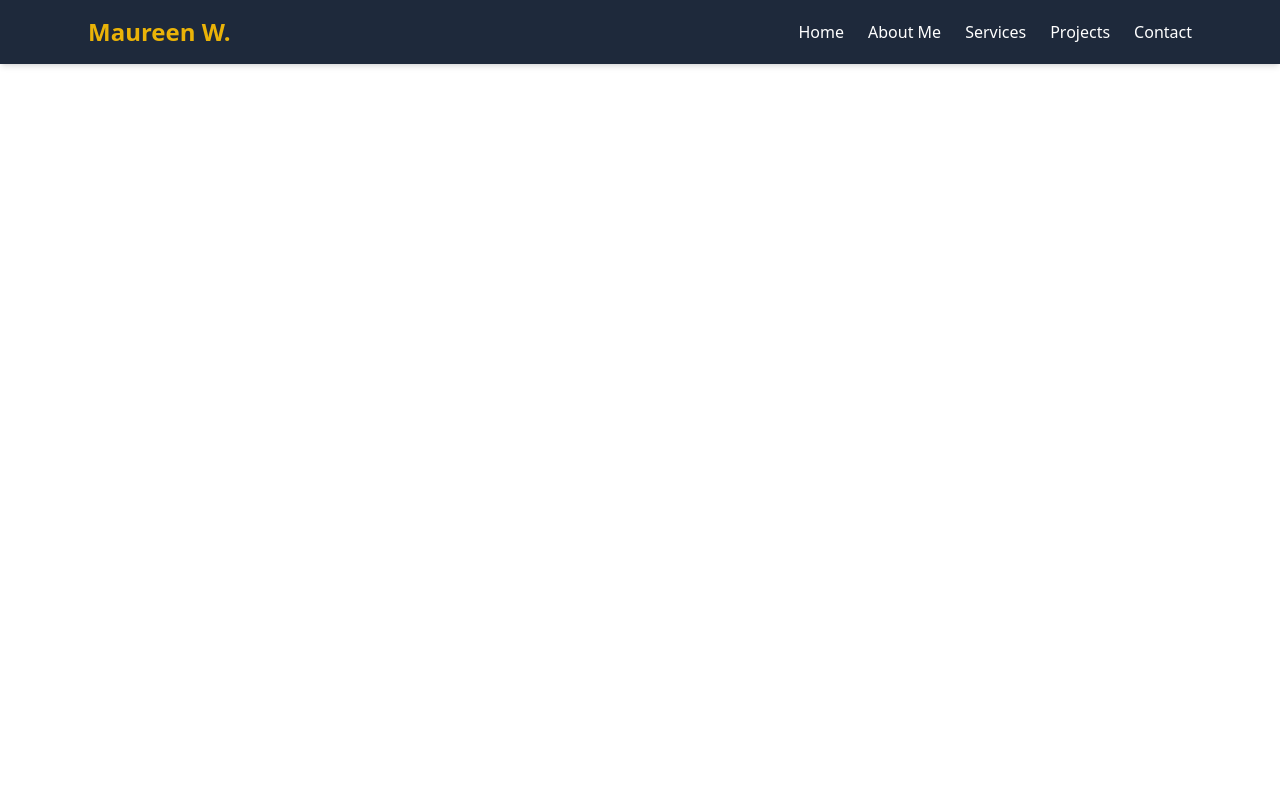
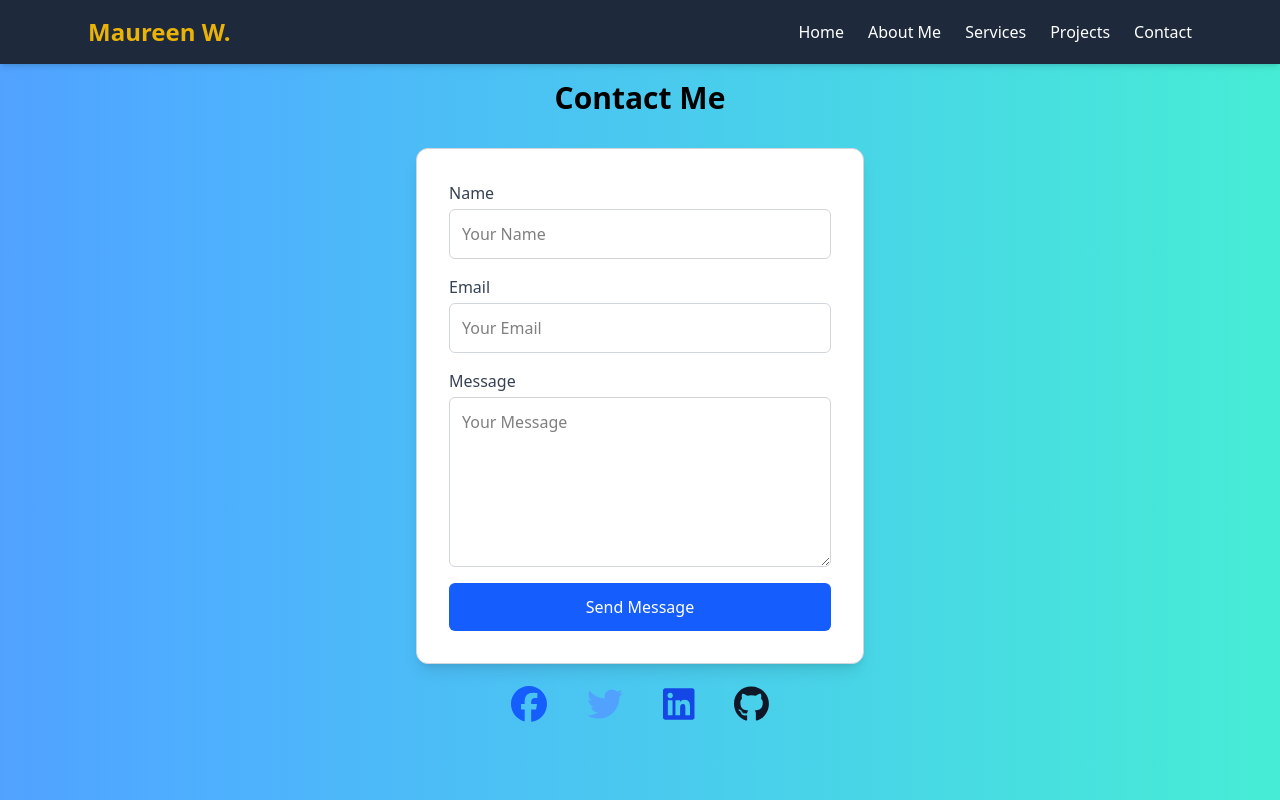
Before and after one commit to Maureen0007/My-Portfolio, a React (Vite) app: page /contact in a window 1280 px wide. Built offline with nearby package versions, Linux system fonts and the light colour scheme.

Commit message:
Add project, service and contact pages

```diff
--- a/package.json
+++ b/package.json
@@ -10,6 +10,10 @@
     "preview": "vite preview"
   },
   "dependencies": {
+    "@fortawesome/fontawesome-svg-core": "^6.7.2",
+    "@fortawesome/free-brands-svg-icons": "^6.7.2",
+    "@fortawesome/free-solid-svg-icons": "^6.7.2",
+    "@fortawesome/react-fontawesome": "^0.2.2",
     "@tailwindcss/vite": "^4.0.13",
     "react": "^19.0.0",
     "react-dom": "^19.0.0",
--- a/src/App.jsx
+++ b/src/App.jsx
@@ -4,6 +4,8 @@ import Navbar from "./components/Navbar";
 import { BrowserRouter as Router, Routes, Route } from "react-router-dom";
 import About from "./pages/About";
 import Services from "./pages/Services";
+import Projects from "./pages/Projects";
+import Contact from "./pages/Contact";
 
 function App() {
   return (
@@ -13,6 +15,8 @@ function App() {
         <Route path="/" element={<Hero />} />
         <Route path="/about" element={<About />} />
         <Route path="/services" element={<Services />} />
+        <Route path="/projects" element={<Projects />} />
+        <Route path="/contact" element={<Contact />} />
       </Routes>
     </>
   );
--- /dev/null
+++ b/src/pages/Contact.jsx
@@ -0,0 +1,45 @@
+import React from 'react'
+import { FontAwesomeIcon } from "@fortawesome/react-fontawesome";
+import { faEnvelope, faPhone } from "@fortawesome/free-solid-svg-icons";
+import { faFacebook, faTwitter, faLinkedin, faGithub } from "@fortawesome/free-brands-svg-icons";
+
+
+function Contact() {
+  return (
+    <section className="py-20 px-6 flex flex-col items-center bg-gradient-to-r from-blue-400 to-teal-300 h-screen">
+      <h2 className="text-3xl font-bold text-center mb-8">Contact Me</h2>
+      <form className="w-full max-w-md bg-white shadow-lg rounded-xl p-8 border border-gray-300">
+        <label className="block mb-4">
+          <span className="text-gray-700">Name</span>
+          <input type="text" className="mt-1 block w-full border border-gray-300 rounded-md p-3" placeholder="Your Name" />
+        </label>
+        <label className="block mb-4">
+          <span className="text-gray-700">Email</span>
+          <input type="email" className="mt-1 block w-full border border-gray-300 rounded-md p-3" placeholder="Your Email" />
+        </label>
+        <label className="block mb-4">
+          <span className="text-gray-700">Message</span>
+          <textarea className="mt-1 block w-full border border-gray-300 rounded-md p-3" rows="6" placeholder="Your Message"></textarea>
+        </label>
+        <button type="submit" className="bg-blue-600 text-white px-4 py-3 rounded-md w-full">Send Message</button>
+      </form>
+      <div className="social-icons flex gap-4 space-x-6 py-5">
+  <a href="https://facebook.com" target="_blank" rel="noopener noreferrer" className="text-blue-600 text-4xl">
+    <FontAwesomeIcon icon={faFacebook} />
+  </a>
+  <a href="https://twitter.com" target="_blank" rel="noopener noreferrer" className="text-blue-400 text-4xl">
+    <FontAwesomeIcon icon={faTwitter} />
+  </a>
+  <a href="https://linkedin.com" target="_blank" rel="noopener noreferrer" className="text-blue-700 text-4xl">
+    <FontAwesomeIcon icon={faLinkedin} />
+  </a>
+  <a href="https://github.com" target="_blank" rel="noopener noreferrer" className="text-gray-900 text-4xl">
+    <FontAwesomeIcon icon={faGithub} />
+  </a>
+</div>
+
+    </section>
+  )
+}
+
+export default Contact
--- /dev/null
+++ b/src/pages/Projects.jsx
@@ -0,0 +1,41 @@
+import React from 'react'
+import { useState } from 'react';
+
+function Projects() {
+    const [selectedCategory, setSelectedCategory] = useState("All");
+
+  const projects = [
+    { title: "E-commerce Website", category: "Frontend", description: "A modern online store with React." },
+    { title: "API Development", category: "Backend", description: "Building scalable APIs with Node.js." },
+    { title: "AI Chatbot", category: "AI", description: "A chatbot using machine learning." },
+    { title: "Portfolio Website", category: "Frontend", description: "A personal portfolio built with React." }
+  ];
+
+  const categories = ["All", "Frontend", "Backend", "AI"];
+
+  const filteredProjects = selectedCategory === "All" ? projects : projects.filter(project => project.category === selectedCategory);
+
+
+    return (
+    <section className="py-20 px-6 flex flex-col items-center bg-gradient-to-r from-blue-400 to-teal-300 h-screen">
+      <h2 className="text-3xl font-bold text-center mb-8">My Projects</h2>
+      <div className="mb-6 flex gap-4">
+        {categories.map(category => (
+          <button key={category} onClick={() => setSelectedCategory(category)} className={`px-4 py-2 rounded-lg ${selectedCategory === category ? "bg-blue-600 text-white" : "bg-gray-300"}`}>
+            {category}
+          </button>
+        ))}
+      </div>
+      <div className="grid grid-cols-1 sm:grid-cols-2 gap-6 w-full max-w-4xl place-items-center">
+        {filteredProjects.map((project, index) => (
+          <div key={index} className="p-6 bg-white shadow-lg rounded-xl flex flex-col items-center text-center w-full max-w-xs border border-gray-300 transition-all duration-300 transform hover:scale-105">
+            <h3 className="text-xl font-semibold mb-2">{project.title}</h3>
+            <p className="text-gray-600">{project.description}</p>
+          </div>
+        ))}
+      </div>
+    </section>
+  )
+}
+
+export default Projects
```
Also changed, not shown: 1 other file (tests, documents, lock files or other folders).
